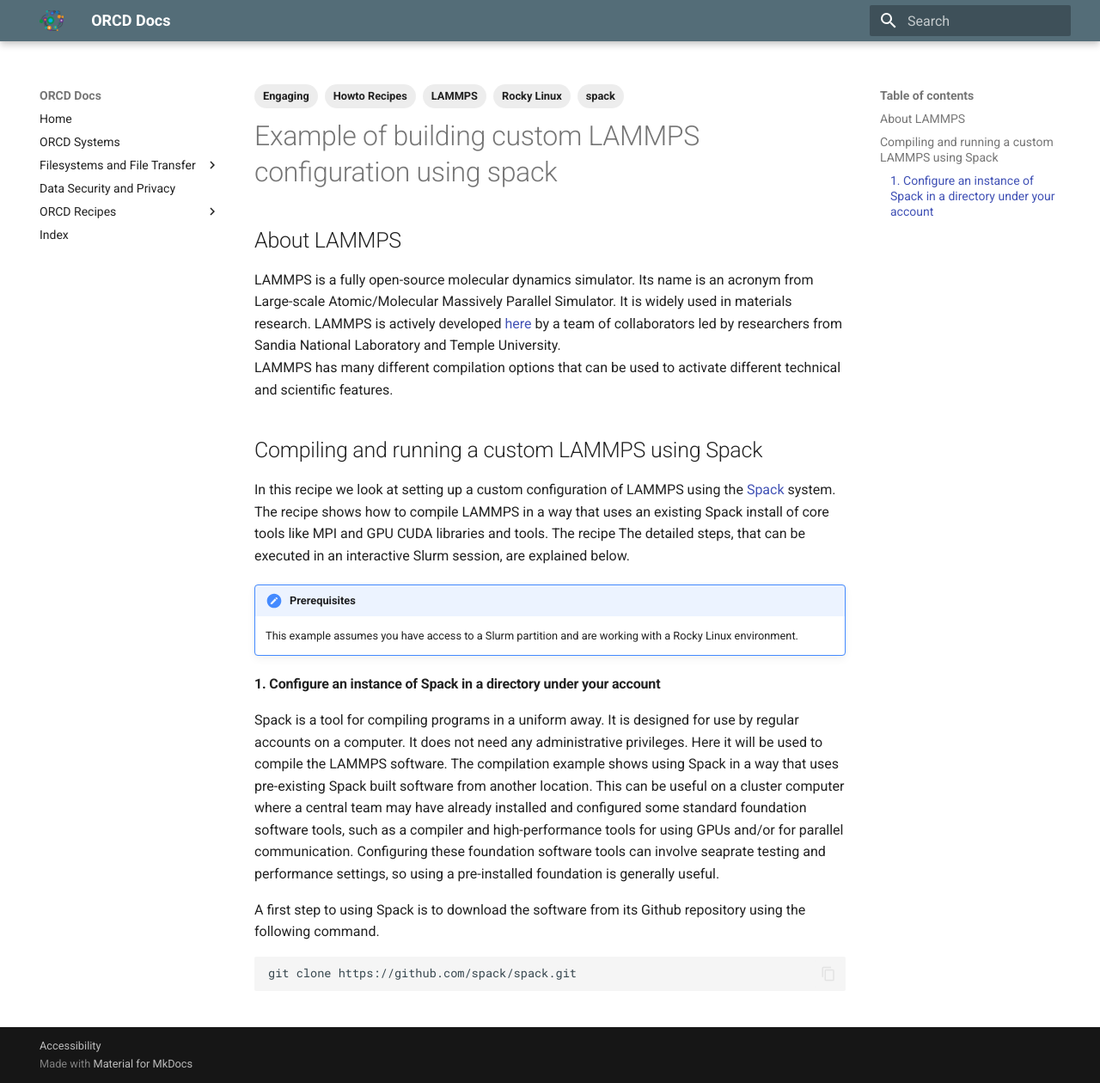
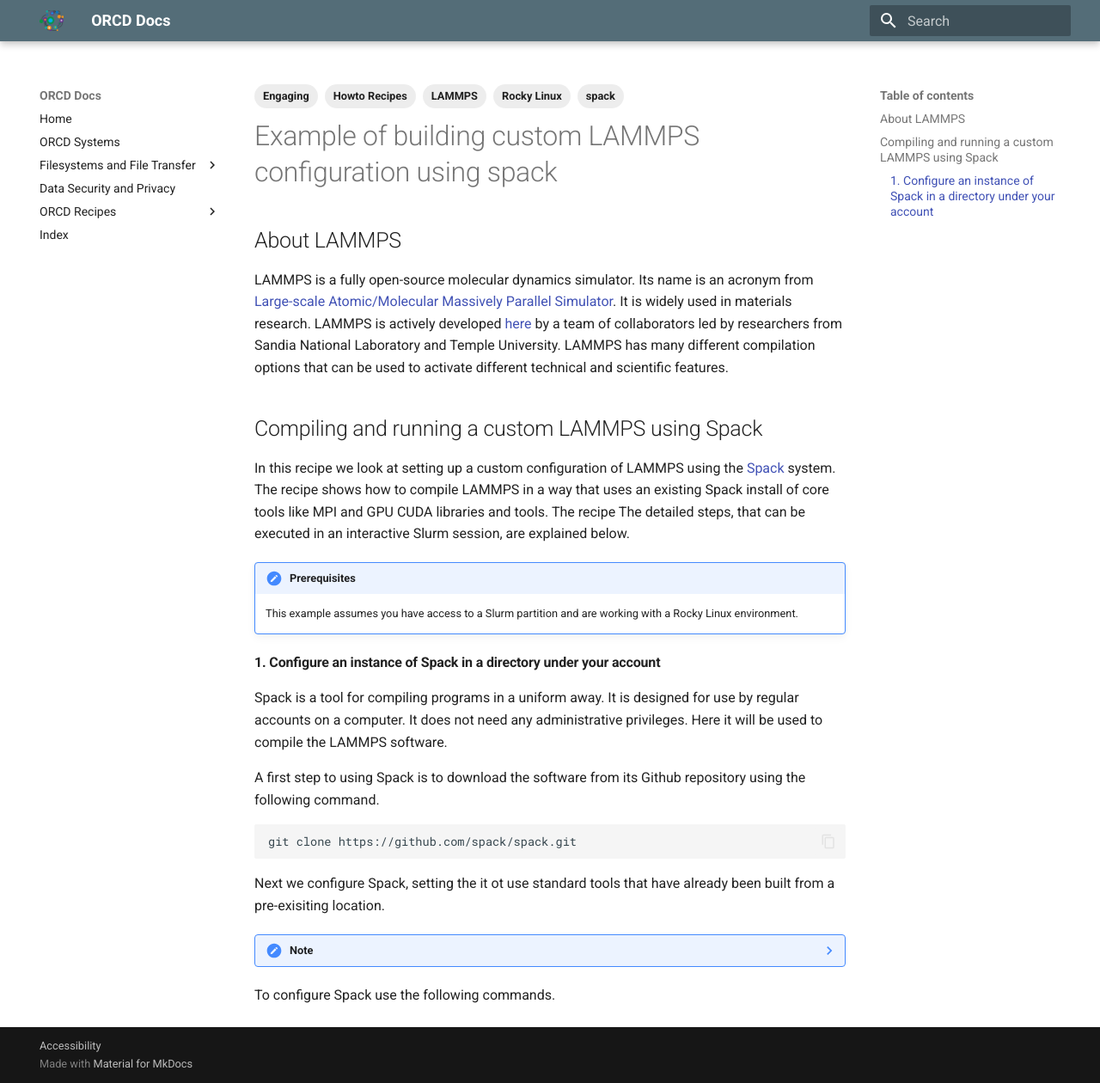
Before and after one commit to mit-orcd/orcd-docs-edit, an MkDocs documentation site: the page built from docs/recipes/lammps-with-spack.md, in a window 1280 px wide and 1260 px high. Shown: the whole window at 86% size. Built offline with MkDocs 1.6.1 and Material for MkDocs 9.7.7, drawn with Linux system fonts in a browser that asks for light colours.

Commit message:
Adding Spack config

````diff
--- a/docs/recipes/lammps-with-spack.md
+++ b/docs/recipes/lammps-with-spack.md
@@ -10,11 +10,11 @@
 # Example of building custom LAMMPS configuration using spack
 
 ## About LAMMPS
-LAMMPS is a fully open-source molecular dynamics simulator. Its name is an acronym from Large-scale Atomic/Molecular Massively Parallel Simulator.
+LAMMPS is a fully open-source molecular dynamics simulator.
+Its name is an acronym from [Large-scale Atomic/Molecular Massively Parallel Simulator](https://www.lammps.org).
 It is widely used in materials research. LAMMPS is actively developed
 [here](https://github.com/lammps) by a team of collaborators led by researchers from Sandia National Laboratory and
-Temple University.
-LAMMPS has many different compilation options that can be used to activate different technical and scientific features.
+Temple University. LAMMPS has many different compilation options that can be used to activate different technical and scientific features.
 
 ## Compiling and running a custom LAMMPS using Spack
 
@@ -30,13 +30,20 @@
 #### 1. Configure an instance of Spack in a directory under your account
 
 Spack is a tool for compiling programs in a uniform away. It is designed for use by regular accounts on a computer. It does not need any administrative privileges.
-Here it will be used to compile the LAMMPS software. The compilation example shows using Spack in a way that uses pre-existing Spack built software
-from another location. This can be useful on a cluster computer where a central team may have already installed and configured some standard foundation software tools,
-such as a compiler and high-performance tools for using GPUs and/or for parallel communication. Configuring these foundation software tools can involve seaprate
-testing and performance settings, so using a pre-installed foundation is generally useful.
+Here it will be used to compile the LAMMPS software.
 
 A first step to using Spack is to download the software from its Github repository using the following command.
 
 ```bash
 git clone https://github.com/spack/spack.git
 ```
+
+Next we configure Spack, setting the it ot use standard tools that have already been built from a pre-exisiting location.
+
+??? note
+    The compilation example shows using Spack in a way that uses pre-existing Spack built software
+    from another location. This can be useful on a cluster computer where a central team may have already installed and configured some standard foundation software tools,
+    such as a compiler and high-performance tools for using GPUs and/or for parallel communication. Configuring these foundation software tools can involve seaprate
+    testing and performance settings, so using a pre-installed foundation is generally useful.
+
+To configure Spack use the following commands.
````
